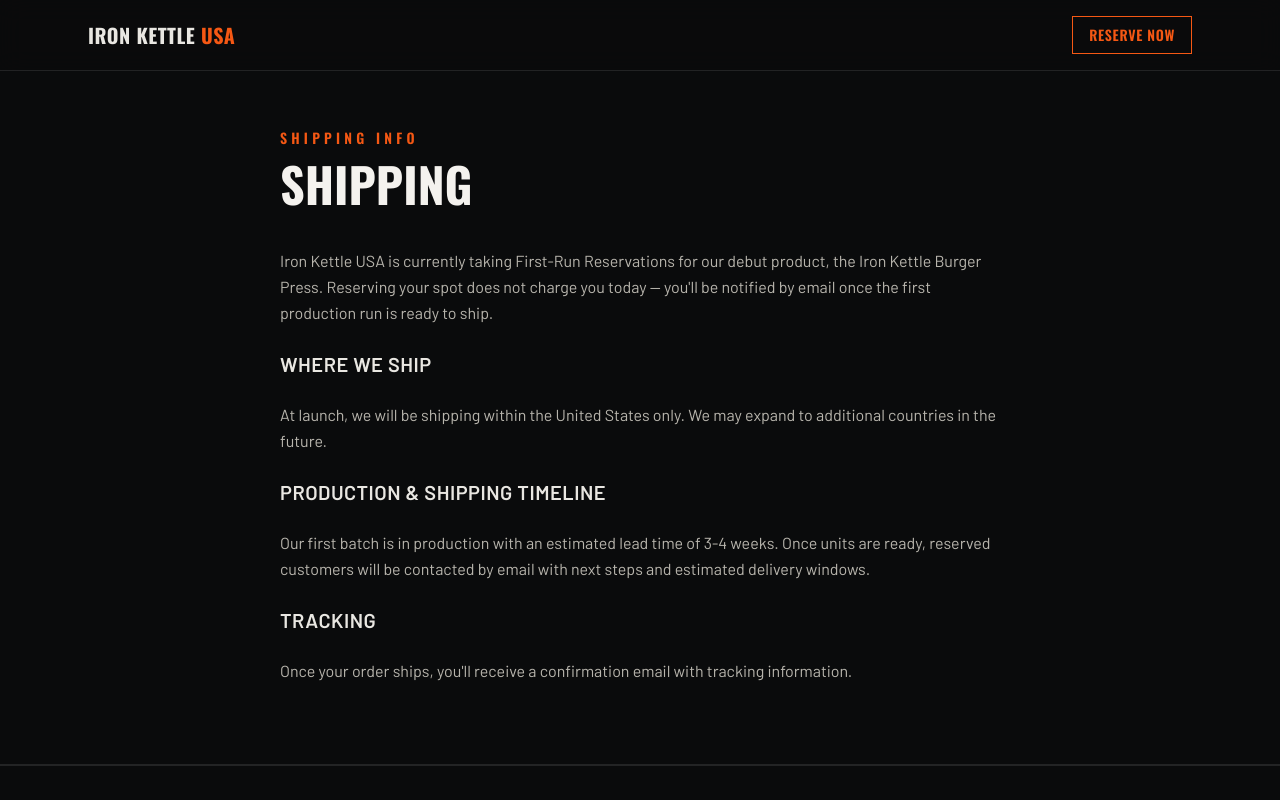
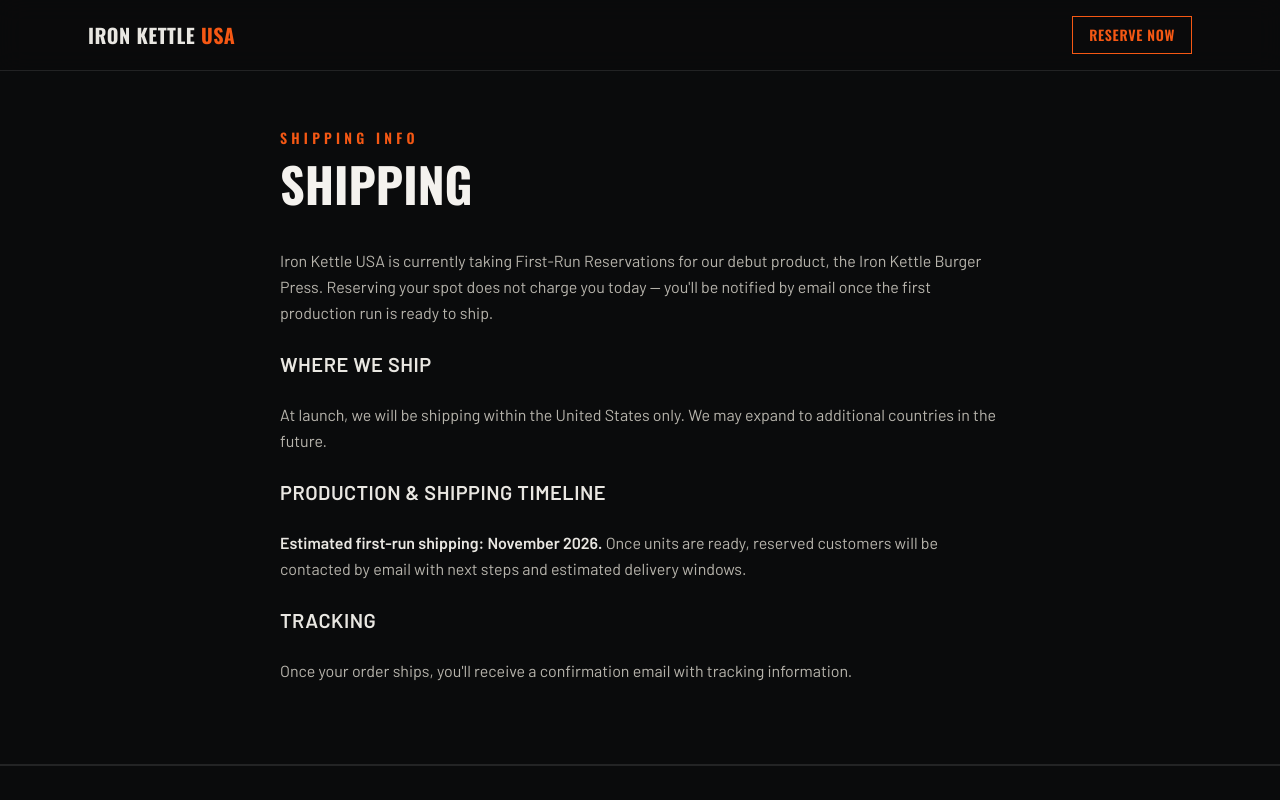
Before and after one commit to IronKettleUSA/iron-kettle-site, a Next.js app: page /shipping in a window 1280 px wide. Shown: the top 800 px of the page. Built offline with nearby package versions, Linux system fonts and the light colour scheme.

Commit message:
Replace relative shipping estimate with fixed date

```diff
--- a/app/shipping/page.tsx
+++ b/app/shipping/page.tsx
@@ -20,9 +20,9 @@
       </p>
       <h2>Production & Shipping Timeline</h2>
       <p>
-        Our first batch is in production with an estimated lead time of 3-4
-        weeks. Once units are ready, reserved customers will be contacted by
-        email with next steps and estimated delivery windows.
+        <strong>Estimated first-run shipping: November 2026.</strong> Once
+        units are ready, reserved customers will be contacted by email with
+        next steps and estimated delivery windows.
       </p>
       <h2>Tracking</h2>
       <p>
```
